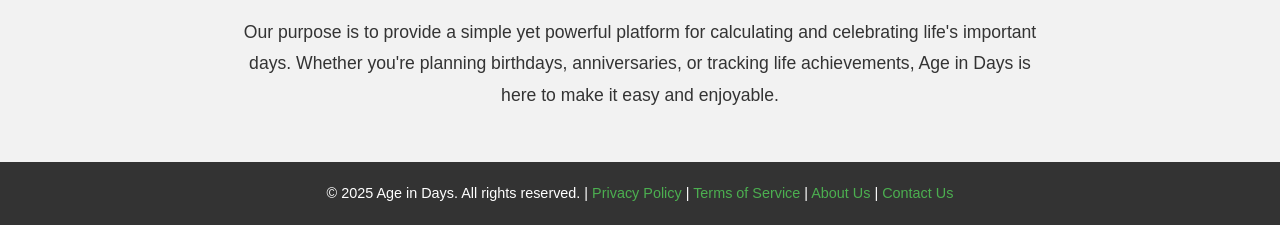
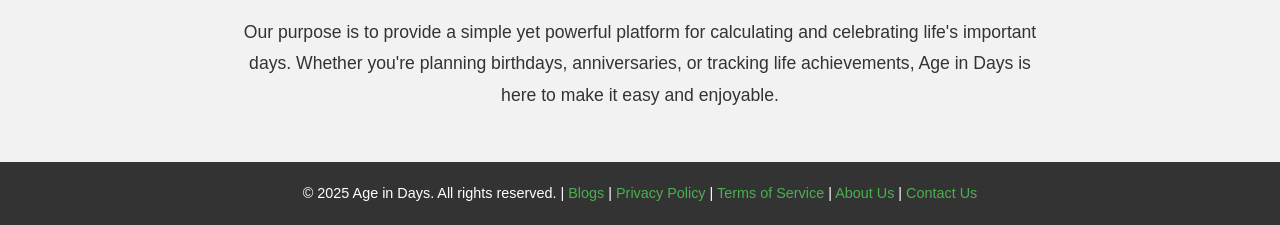
Before and after one commit to truly-vivek/Age-in-Days, a plain HTML site: page About-Us.html in a window 1280 px wide. Shown: the part 718-943 px from the top of the page. Drawn offline with Linux system fonts and the light colour scheme.

Commit message:
Update About-Us.html

```diff
--- a/About-Us.html
+++ b/About-Us.html
@@ -195,7 +195,7 @@
 
     <!-- Footer -->
     <footer>
-        &copy; 2025 Age in Days. All rights reserved. | <a href="/Privacy-Policy.html">Privacy Policy</a> | <a href="/Terms-of-Service.html">Terms of Service</a> | <a href="/About-Us.html">About Us</a> | <a href="/Contact-Us.html">Contact Us</a>
+        &copy; 2025 Age in Days. All rights reserved. | <a href="../blog.html">Blogs</a> | <a href="/Privacy-Policy.html">Privacy Policy</a> | <a href="/Terms-of-Service.html">Terms of Service</a> | <a href="/About-Us.html">About Us</a> | <a href="/Contact-Us.html">Contact Us</a>
     </footer>
 </body>
 </html>
```
